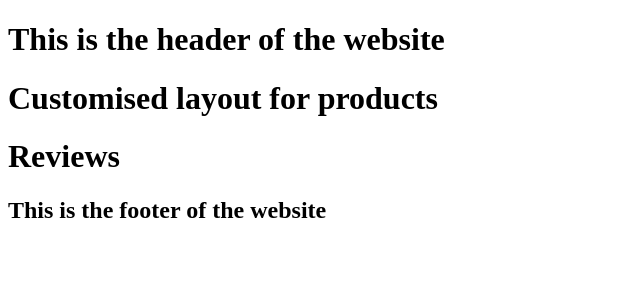
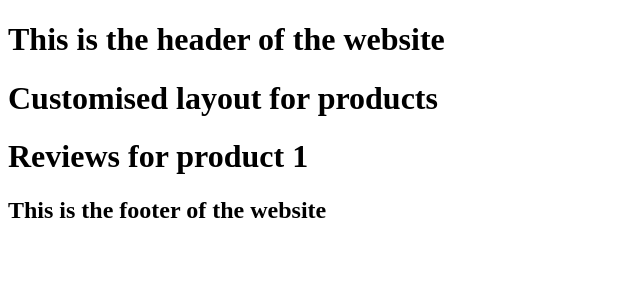
Before and after one commit to komalsathvik/Nextjs-lab, a Next.js app in the folder my-app/: page /products/1/reviews in a window 1280 px wide. Shown: the top 300 px of the page, without its empty margins (0-640 px from the left). Built offline with nearby package versions, Linux system fonts and the light colour scheme.

Commit message:
new commit

```diff
--- a/my-app/src/app/products/[productId]/reviews/page.jsx
+++ b/my-app/src/app/products/[productId]/reviews/page.jsx
@@ -1,10 +1,8 @@
-import React from "react";
-function Reviews() {
+export default function Reviews({ params }) {
+  const { productId } = params;
   return (
-    <>
-      <h1>Reviews</h1>
-    </>
+    <div>
+      <h1>Reviews for product {productId}</h1>
+    </div>
   );
 }
-
-export default Reviews;
```
